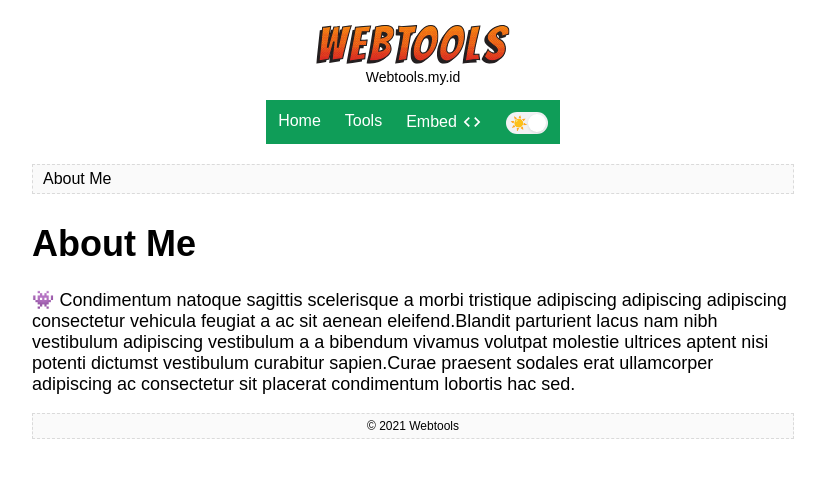
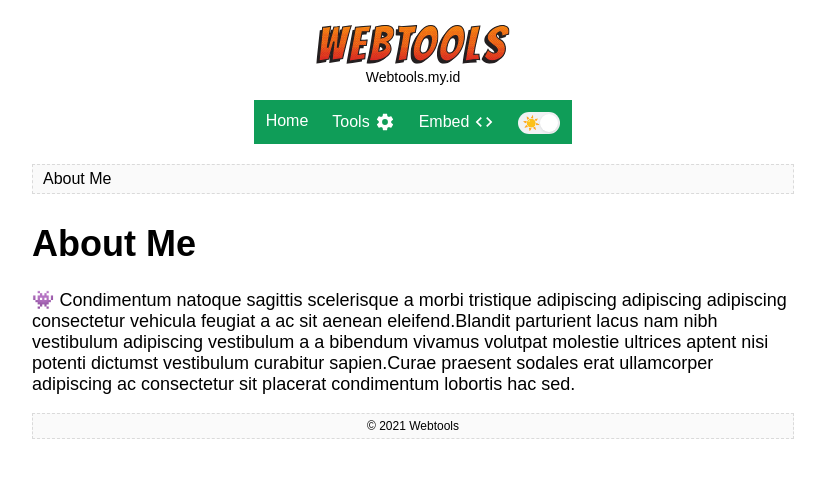
Before and after one commit to ham-zah/33870015, a Jekyll site: the page built from about.html, in a window 1280 px wide. Shown: the top 478 px of the page, without its empty margins (227-1052 px from the left). Built offline with Jekyll 4.4.1, drawn with Linux system fonts in a browser that asks for light colours; some web fonts are replaced.

Commit message:
Update default.html

```diff
--- a/_layouts/default.html
+++ b/_layouts/default.html
@@ -16,7 +16,7 @@
             <nav class="nav1">
                 <ul>
                     <li><a href="/">Home</a></li>
-                    <li><a href="#">Tools</a></li>
+                    <li><a href="#" class="nav1_tools">Tools</a></li>
                     <li><a href="#" class="nav1_embed">Embed</a></li>
                     <li>
                         <a>
```
